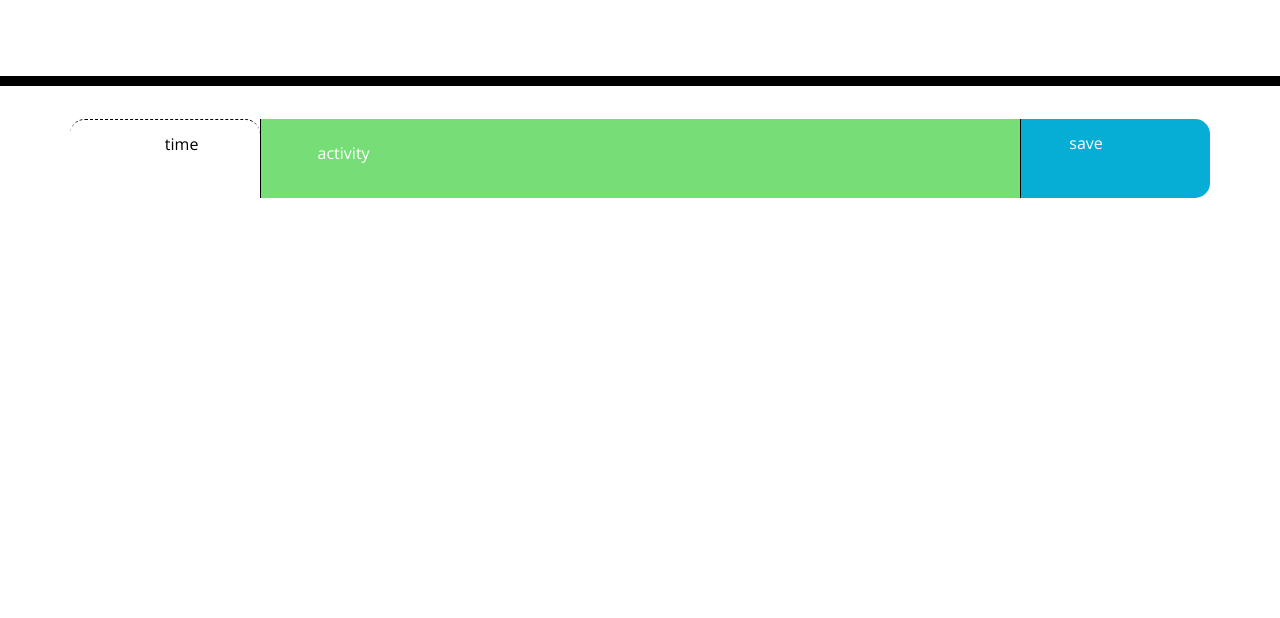
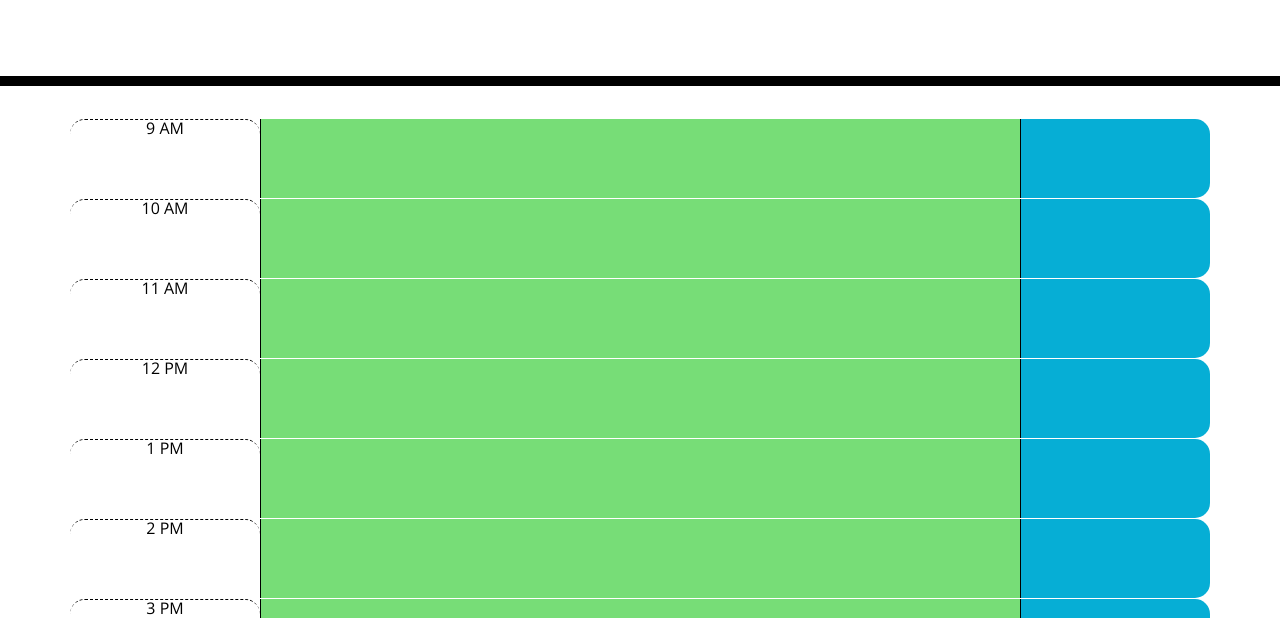
Before and after one commit to crisdc88/H5-WD-SCHEDULER, a plain HTML site: page index.html in a window 1280 px wide. Shown: the part 182-800 px from the top of the page. Drawn offline with nearby package versions, Linux system fonts and the light colour scheme.

Commit message:
Add creation of dynamyc HTML objects

```diff
--- a/Assets/scheduler.js
+++ b/Assets/scheduler.js
@@ -0,0 +1,138 @@
+$(document).ready(function () {
+
+    console.log(moment());
+    console.log(moment().format());
+    console.log(moment().format("dddd, MMMM Do YYYY, h:mm:ss a"));
+
+    // ============== GLOBAL VARIABLES =================
+    var scheduleObject = JSON.parse(localStorage.getItem("schedule"));
+    console.log(scheduleObject);
+
+    var currentHour = moment().hour();
+    console.log("current hour" + currentHour);
+
+    var textHours = ["9 AM", "10 AM", "11 AM", "12 PM", "1 PM", "2 PM", "3 PM", "4 PM", "5 PM", "6 PM"];
+
+    // ============== OBJECTS ==========================
+
+
+
+
+    // ============== DYNAMYC OBJECTS ========================
+
+    function creatObjects() {
+
+        for (var i = 0; i < textHours.length; i++) {
+            var txtid = textHours[i].split(" ");
+            //create elements under class container
+            // create row div, class row
+            var mainRowDiv = $("<div>")
+            mainRowDiv.addClass("row");
+            mainRowDiv.attr("id" + i);
+            $("#mainContainer").append(mainRowDiv);
+
+
+            //create col1 div, class col-sm-2 col-md-2 time-block hour
+            var col1Div = $("<div>")
+            col1Div.addClass("col-sm-2");
+            col1Div.addClass("col-md-2");
+            col1Div.addClass("time-block");
+            col1Div.addClass("hour");
+            col1Div.text(textHours[i]);
+            col1Div.attr("id", "time-" + txtid[0]);
+            mainRowDiv.append(col1Div);
+
+            //add text area, add class class="col-sm-8 col-md-8 future description"
+            var col2textarea = $("<textarea>")
+            col2textarea.addClass("col-sm-8");
+            col2textarea.addClass("col-md-8");
+            col2textarea.addClass("future");
+            col2textarea.addClass("description");
+            col2textarea.attr("id", "txt-" + txtid[0]);
+            mainRowDiv.append(col2textarea);
+
+            //add saveBtn div, class="col-sm-2 col-md-2 saveBtn"
+
+            var col3Div = $("<div>");
+            col3Div.addClass("col-sm-2");
+            col3Div.addClass("col-md-2");
+            col3Div.addClass("saveBtn");
+            col3Div.attr("id", "save-" + txtid[0])
+            mainRowDiv.append(col3Div);
+        }
+
+    }
+
+    creatObjects();
+    // ============= EVENT LISTENERS==================
+
+    // //save txtArea
+    // $(".saveBtn").on("click", function () {
+    //     var idSave = $(this).attr("id");
+    //     console.log("saving id =" + idSave);
+
+    //     var indexArray = idSave.split("-");
+    //     var index = indexArray[1];
+    //     var idText = "#txt-" + index;
+
+    //     console.log("idText: " + idText);
+    //     var enteredText = $.trim($(idText).val());
+
+    //     console.log("captured text " + enteredText);
+
+    //     switch (index) {
+    //         case 9:
+    //             tempScheduleObject = { "9": enteredText }
+    //         case 10:
+    //             tempScheduleObject = { "10": enteredText }
+    //         case 11:
+    //             tempScheduleObject = { "11": enteredText }
+    //         case 12:
+    //             tempScheduleObject = { "12": enteredText }
+    //         case 1:
+    //             tempScheduleObject = { "1": enteredText }
+    //         case 2:
+    //             tempScheduleObject = { "2": enteredText }
+    //         case 3:
+    //             tempScheduleObject = { "3": enteredText }
+    //         case 4:
+    //             tempScheduleObject = { "4": enteredText }
+    //         case 5:
+    //             tempScheduleObject = { "5": enteredText }
+    //         case 6:
+    //             tempScheduleObject = { "6": enteredText }
+
+    //     }
+    //     tempScheduleObject = { index: enteredText }
+    //     // check if returned object from local storage is not null
+    //     if (scheduleObject !== null) {
+    //         console.log("adding element to an objec:" + tempScheduleObject);
+
+    //     } else {
+    //         scheduleObject = tempScheduleObject;
+    //     }
+
+    //     localStorage.setItem("schedule", JSON.stringify(scheduleObject));
+
+
+
+    // });
+
+
+
+    //====to change colors,
+    //get time.
+    //if the hour is < than current hour change add class to all previous txtarea to past
+    //if the hour is === to current hour change present
+    //if the hour is > than current change to green.
+
+    //to create elements:
+
+
+    //on click on text area have flag.  on click on safe turn flag back
+
+
+
+
+
+})
--- a/index.html
+++ b/index.html
@@ -18,13 +18,13 @@
   <header class="jumbotron">
     <h1 class="display-3">Work Day Scheduler</h1>
     <p class="lead description">A simple calendar app for scheduling your work day</p>
-    <p id="currentDay" class="lead"></p>
+    <p id="currentDay" class="lead description"></p>
   </header>
 
 
-  <div class="container">
+  <div id="mainContainer" class="container" >
     <!-- Columns start at 50% wide on mobile and bump up to 33.3% wide on desktop -->
-    <div class="row">
+    <div class="row"  style="display: none">
 
       <div class="col-sm-2 col-md-2 time-block hour">
         time
@@ -45,13 +45,7 @@
   </div>
 
 
-
-
-
-
-
-
-
+  <script src="https://code.jquery.com/jquery-3.4.1.min.js"></script>
   <script src="./Assets/scheduler.js"></script>
   <script src="https://code.jquery.com/jquery-3.4.1.min.js"></script>
   <script src="https://cdnjs.cloudflare.com/ajax/libs/moment.js/2.24.0/moment.min.js"></script>
```
